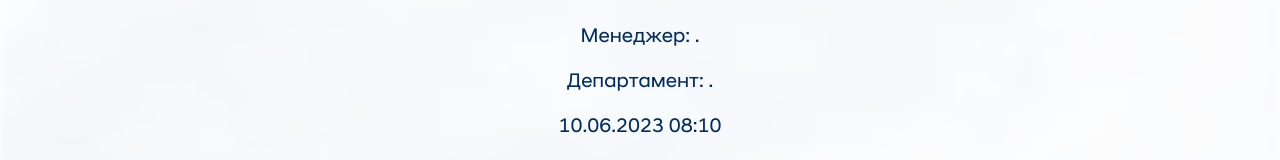
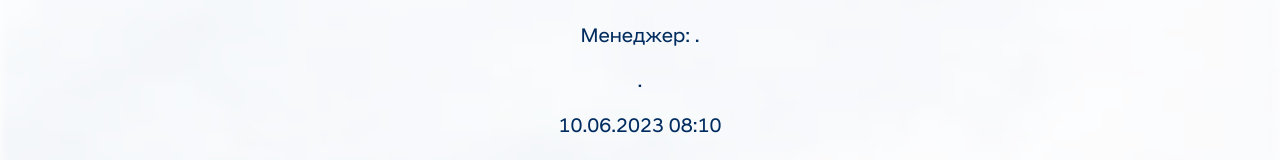
Before and after one commit to ikz2018/qr, a Vue app: page / in a window 1280 px wide. Both pictures are taken after a click on the button "Получить бесплатный кофе". Shown: the part 257-417 px from the top of the page. Built offline with nearby package versions, Linux system fonts and the light colour scheme.

Commit message:
main fix

```diff
--- a/src/App.vue
+++ b/src/App.vue
@@ -60,7 +60,7 @@ onMounted(() => {
         </div>
         <div class="main__bottom">
             <p>Менеджер: {{ name }} {{ surname }}.</p>
-            <p>Департамент: {{ department }}.</p>
+            <p>{{ department }}.</p>
             <p>{{ formatDate(currentDate) }}</p>
         </div>
     </div>
```
